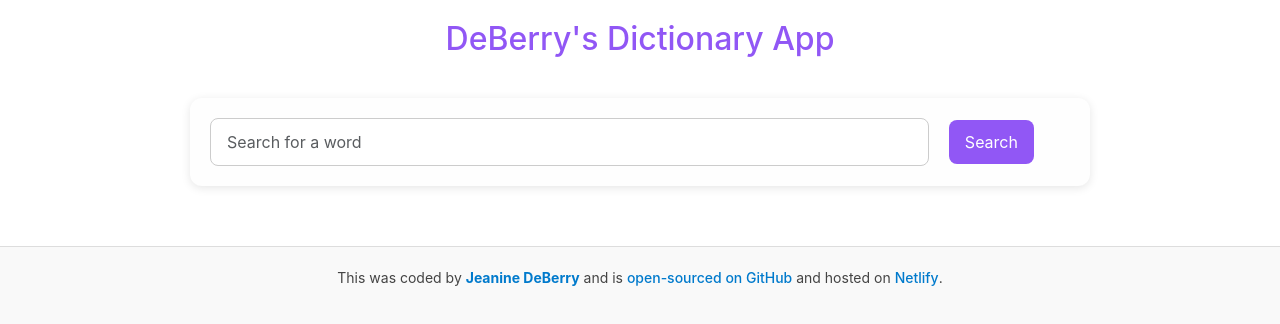
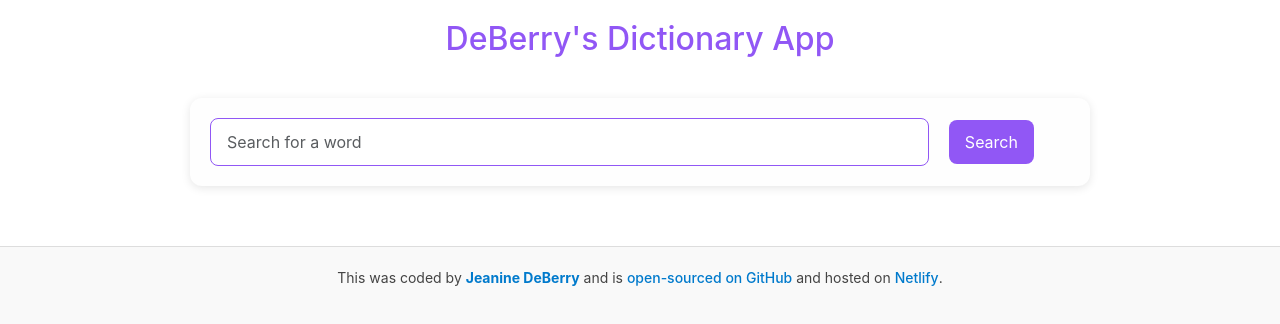
Before and after one commit to jkdeberry/dictionary-project-jd1, a React (Create React App) app: page / in a window 1280 px wide. Shown: the top 324 px of the page. Built offline with nearby package versions, Linux system fonts and the light colour scheme.

Commit message:
Updated dictionary.css

```diff
--- a/src/Dictionary.css
+++ b/src/Dictionary.css
@@ -17,7 +17,7 @@
   flex: 0.95;
   padding: 12px 16px;
   font-size: 16px;
-  border: 1px solid #ccc;
+  border: 1px solid  #9157f5;
   border-radius: 8px;
   box-sizing: border-box;
   height: 48px;
```
